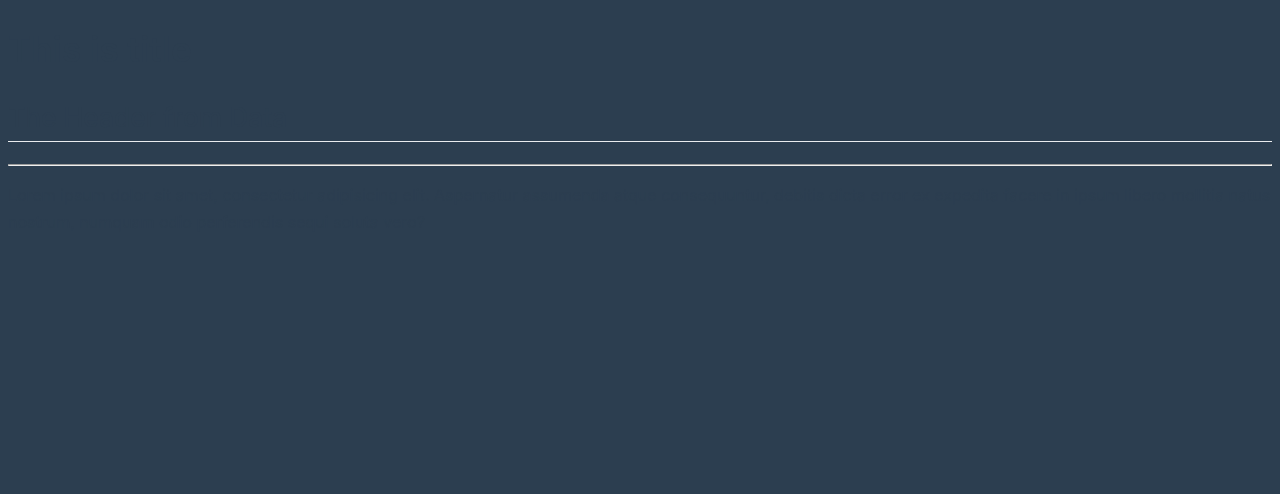
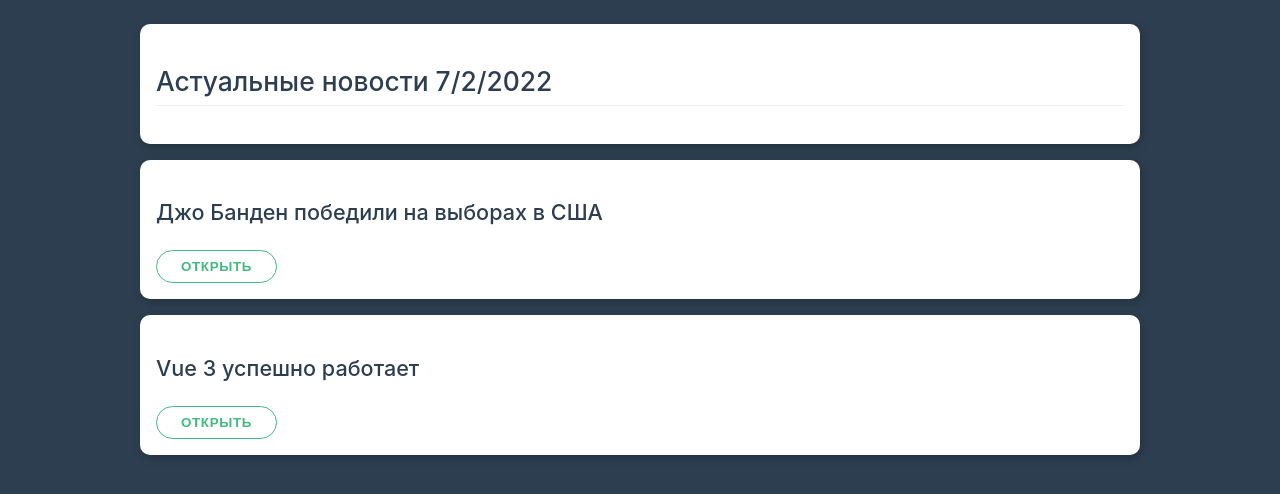
Before and after one commit to glushach/vue-bases, a Vue app in the folder vue-framework/: page / in a window 1280 px wide. Shown: the top 494 px of the page. Built offline with nearby package versions, Linux system fonts and the light colour scheme.

Commit message:
feat: generate card's news in tag template (inside file App.js)

```diff
--- a/vue-framework/src/App.vue
+++ b/vue-framework/src/App.vue
@@ -1,14 +1,28 @@
 <template>
-  <div>
-    <h1>This is title</h1>
-    <the-header></the-header>
+  <div class="container pt-1">
+    <div class="card">
+      <h2>Астуальные новости {{now}}</h2>
+    </div>
+
+    <div class="card" v-for="item in news" :key="item">
+      <h3>{{item}}</h3>
+      <button class="btn" @click="isOpen = !isOpen">Открыть</button>
+      <p v-if="isOpen">Lorem ipsum dolor sit amet, consectetur adipisicing elit. Consequatur dolore, facere. Amet animi eligendi eos eveniet excepturi, facilis fugit id libero magni omnis provident quae quibusdam reprehenderit saepe, ut, veniam.</p>
+    </div>
   </div>
 </template>
 
 <script>
 export default {
-  name: 'App',
-  components: {
+  data() {
+    return {
+      now: new Date().toLocaleDateString(),
+      isOpen: false,
+      news: [
+        'Джо Банден победили на выборах в США',
+        'Vue 3 успешно работает'
+      ]
+    }
   }
 }
 </script>
```
